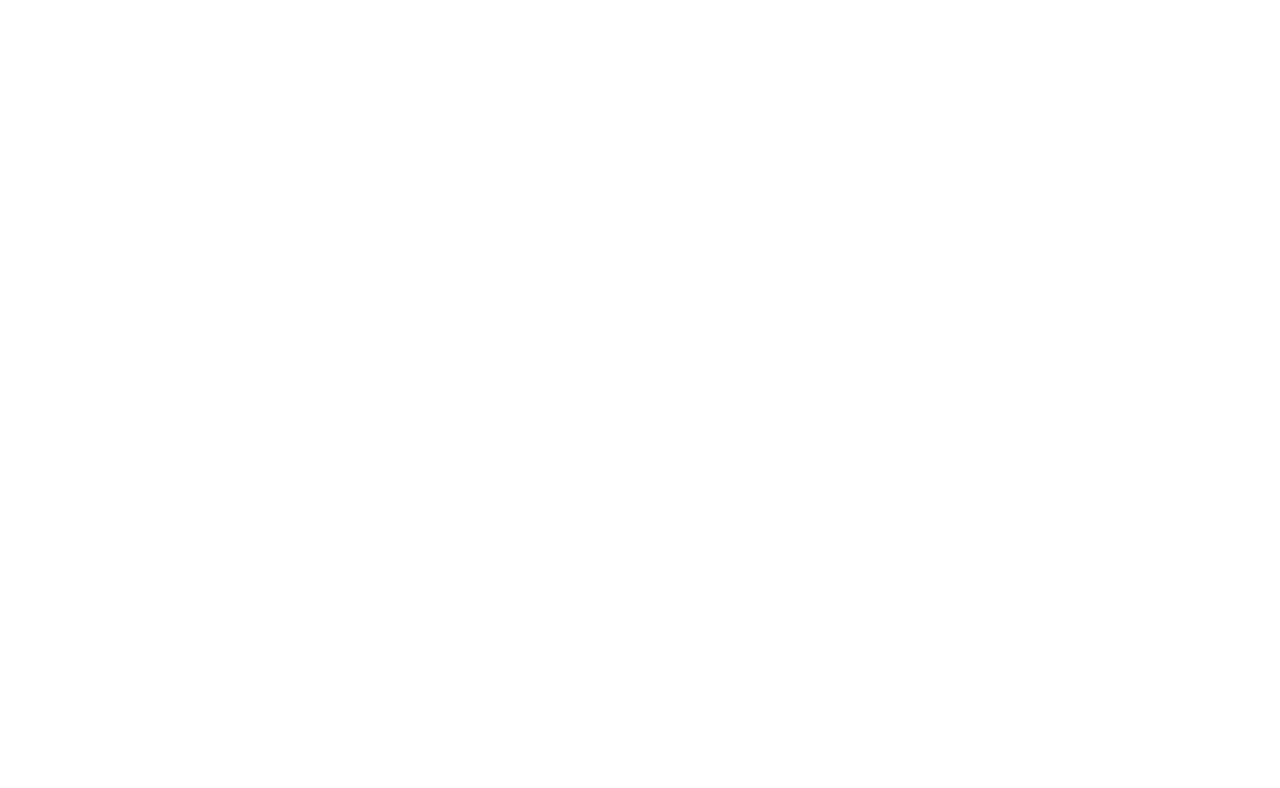
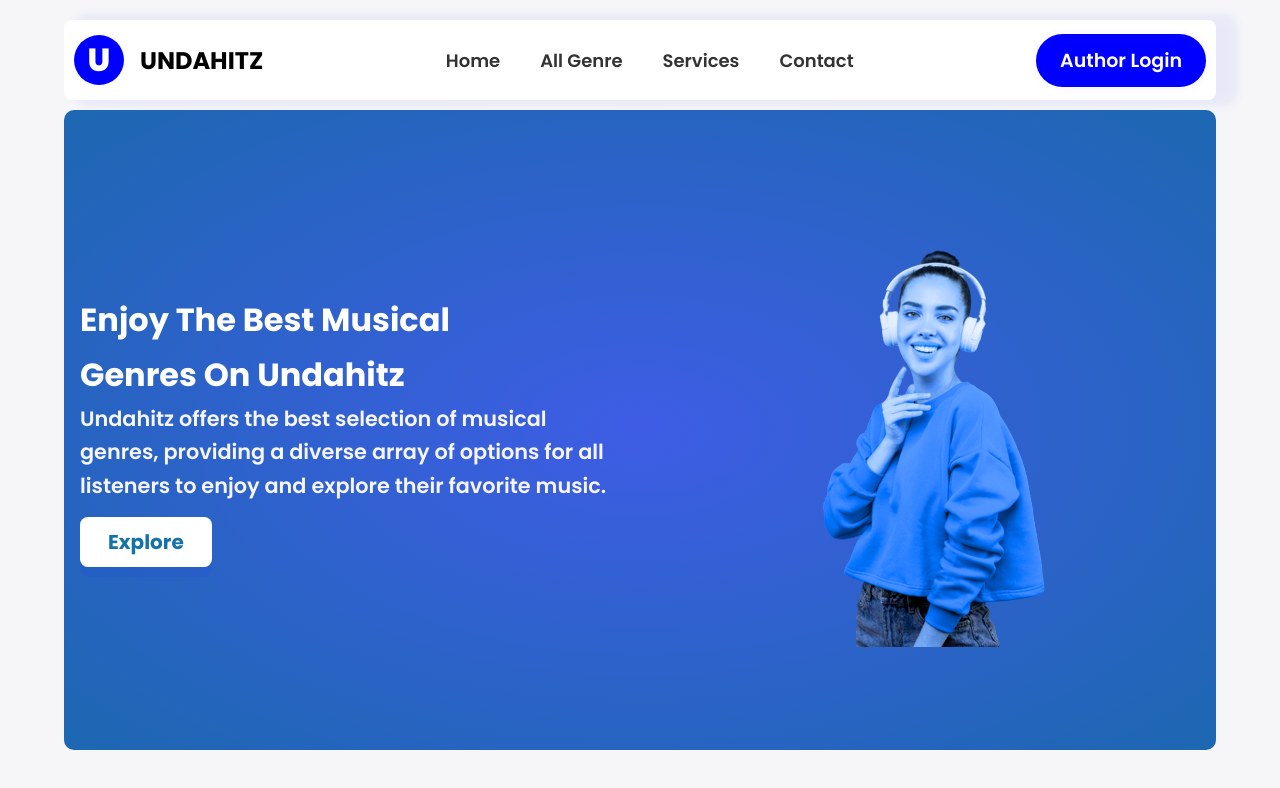
Before and after one commit to Kwarto/undahitz, a React (Create React App) app: page /client/genre in a window 1280 px wide. Before the commit this address had no page. Shown: the top 788 px of the page. Built offline with nearby package versions, Linux system fonts and the light colour scheme.

Commit message:
Added Genres

```diff
--- a/src/Sections/AboutTrack/AboutTrack.jsx
+++ b/src/Sections/AboutTrack/AboutTrack.jsx
@@ -17,7 +17,7 @@
               <div
                 className="overlay"
                 onClick={() => {
-                  navigate(`/client/category/${song?.genre}`);
+                  navigate(`/client/genre/${song?.genre}`);
                 }}
               >
                 <h2>AfroBeat</h2>
--- /dev/null
+++ b/src/Sections/CategoryHeader/CategoryHeader.jsx
@@ -0,0 +1,79 @@
+import React from "react";
+import heroImg from "../../assets/images/cat.png";
+import styled from "styled-components";
+const CategoryHeader = () => {
+  return (
+    <CategoryHeaderHeroWrapper>
+      <HeroContentWrapper>
+        <div className="capArea">
+          <h1>Enjoy The Best Musical Genres On Undahitz</h1>
+          <p>
+            Undahitz offers the best selection of musical genres, providing a
+            diverse array of options for all listeners to enjoy and explore
+            their favorite music.
+          </p>
+          <div className="expBtn" role="button">
+            Explore
+          </div>
+        </div>
+      </HeroContentWrapper>
+      <HeroImgWrapper>
+        <img src={heroImg} alt="heroBanner" />
+      </HeroImgWrapper>
+    </CategoryHeaderHeroWrapper>
+  );
+};
+
+const CategoryHeaderHeroWrapper = styled.section`
+  width: 90%;
+  height: 80vh;
+  background: radial-gradient(var(--heroBg2), var(--heroBg1));
+  border-radius: 10px;
+  display: grid;
+  grid-template-columns: repeat(2, 1fr);
+  place-items: center;
+  gap: 1rem;
+  margin: 10px 0;
+  padding: 0 1rem;
+`;
+
+const HeroContentWrapper = styled.article`
+  width: 100%;
+  height: 95%;
+  display: flex;
+  align-items: center;
+  justify-content: center;
+
+  .capArea {
+    h1 {
+      color: var(--mainBg);
+      font-size: 2rem;
+      font-weight: 700;
+      width: 90%;
+      line-height: 1.7;
+    }
+    p {
+      font-size: 1.3rem;
+      font-weight: 600;
+      line-height: 1.6;
+      color: var(--mainBgVariant);
+      padding-bottom: 15px;
+    }
+  }
+  .expBtn {
+    background: var(--mainBg);
+    width: 25%;
+    text-align: center;
+    border-radius: 0.5rem;
+    box-shadow: 0 10px 0 var(--shadowBg);
+    color: var(--actBg);
+    cursor: pointer;
+    padding: 10px;
+    font-size: 20px;
+    font-weight: bold;
+  }
+`;
+
+const HeroImgWrapper = styled(HeroContentWrapper)``;
+
+export default CategoryHeader;
--- /dev/null
+++ b/src/Sections/Genre/AllGenres.jsx
@@ -0,0 +1,29 @@
+import React from "react";
+import styled from "styled-components";
+
+const AllGenres = () => {
+  return (
+    <AllGenresWrapper>
+      <AllGenresGridWrapper></AllGenresGridWrapper>
+    </AllGenresWrapper>
+  );
+};
+
+const AllGenresWrapper = styled.section`
+  width: 100%;
+  height: 100vh;
+  background-color: var(--mainBgVariant);
+  padding: 30px 0;
+  display: flex;
+  align-items: center;
+  justify-content: center;
+`;
+
+const AllGenresGridWrapper = styled.article`
+  width: 90%;
+  height: 98%;
+  background: var(--mainBg);
+  border-radius: 10px;
+`;
+
+export default AllGenres;
--- a/src/Sections/index.js
+++ b/src/Sections/index.js
@@ -1,2 +1,4 @@
 export { default as Genre } from "./AboutTrack/AboutTrack";
 export { default as Follow } from "./Follow/Follow";
+export { default as Hero } from "./CategoryHeader/CategoryHeader";
+export { default as AllGen } from "./Genre/AllGenres";
--- a/src/index.css
+++ b/src/index.css
@@ -21,6 +21,8 @@
   --textBg: rgb(0, 0, 0);
   --actBg: rgb(20, 114, 168);
   --overBg: rgba(0, 0, 0, 0.897);
+  --heroBg1: rgb(29, 103, 177);
+  --heroBg2: rgba(53, 85, 228, 0.952);
 }
 
 ::-webkit-scrollbar {
--- a/src/pages/GenreCategory/GenreCategory.jsx
+++ b/src/pages/GenreCategory/GenreCategory.jsx
@@ -1,7 +1,27 @@
 import React from "react";
+import styled from "styled-components";
+import { NavBar } from "../../components/comp";
+import { AllGen, Hero } from "../../Sections";
 
 const GenreCategory = () => {
-  return <div></div>;
+  return (
+    <GenreCategoryWrapper>
+      <NavBar />
+      <Hero />
+      <AllGen />
+    </GenreCategoryWrapper>
+  );
 };
 
+const GenreCategoryWrapper = styled.section`
+  width: 100%;
+  height: 100%;
+  background: var(--mainBgVariant);
+  padding: 20px 0;
+  display: flex;
+  align-items: center;
+  justify-content: center;
+  flex-direction: column;
+`;
+
 export default GenreCategory;
--- a/src/router/RouterNavigation.js
+++ b/src/router/RouterNavigation.js
@@ -8,7 +8,7 @@
       <Route path="/" element={<Client />} />
       <Route path="/blog" element={<encodeURI />} />
       <Route path="/client/post/:id" element={<Detail />} />
-      <Route path="/client/category" element={<Category />} />
+      <Route path="/client/genre" element={<Category />} />
     </Routes>
   );
 };
```
Also changed, not shown: src/assets/images/cat.png (added).
